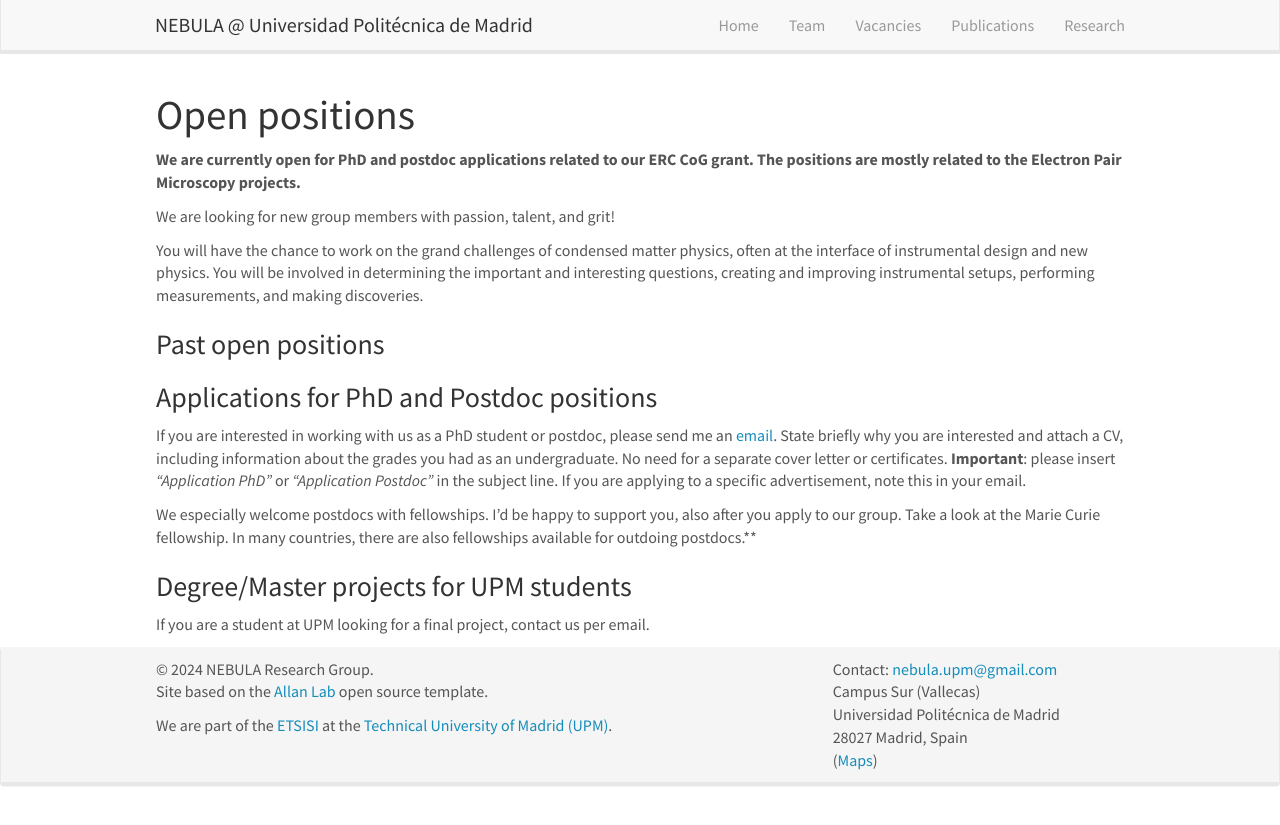
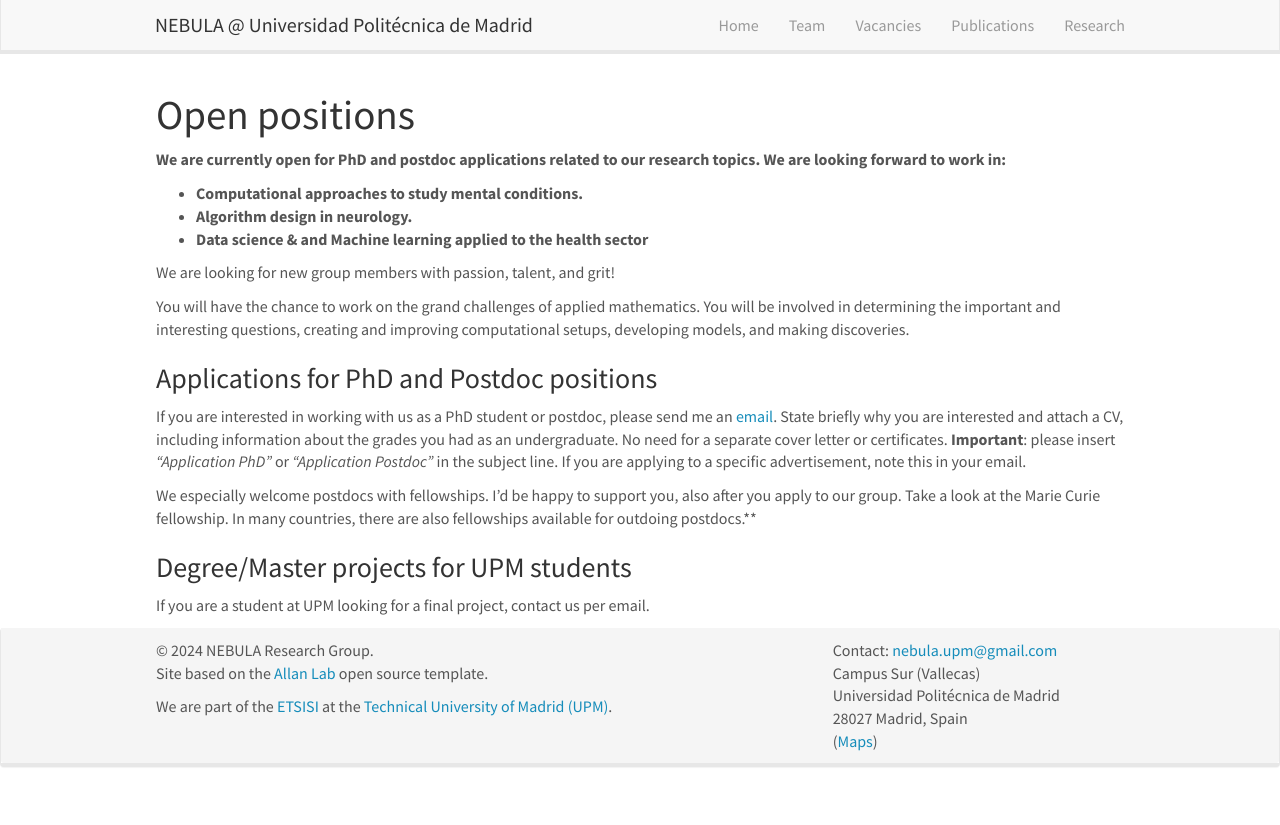
Before and after one commit to gi-innovatec/gi-innovatec.github.io, a Jekyll site: the page built from _pages/openings.md, in a window 1280 px wide. Shown: the top 825 px of the page. Built offline with Jekyll 4.4.1, drawn with Linux system fonts in a browser that asks for light colours; nearby versions of some CDN libraries.

Commit message:
Openings page updated

```diff
--- a/_pages/openings.md
+++ b/_pages/openings.md
@@ -8,13 +8,14 @@ permalink: /vacancies
 
 # Open positions
 
-**We are currently open for PhD and postdoc applications related to our ERC CoG grant. The positions are mostly related to the Electron Pair Microscopy projects.**
+**We are currently open for PhD and postdoc applications related to our research topics. We are looking forward to work in:**
+ - **Computational approaches to study mental conditions.**
+ - **Algorithm design in neurology.**
+ - **Data science & and Machine learning applied to the health sector**
 
-We are  looking for new group members with passion, talent, and grit!
+We are looking for new group members with passion, talent, and grit!
 
-You will have the chance to work on the grand challenges of condensed matter physics, often at the interface of instrumental design and new physics. You will be involved in determining the important and interesting questions, creating and improving instrumental setups, performing measurements, and making discoveries.
-
-### Past open positions
+You will have the chance to work on the grand challenges of applied mathematics. You will be involved in determining the important and interesting questions, creating and improving computational setups, developing models, and making discoveries.
 
 <!--You find the past job openings here:
 [Opening 1]({{ site.baseurl }}/downloads/GeneralPostdoc_2019_v01.pdf),
```
